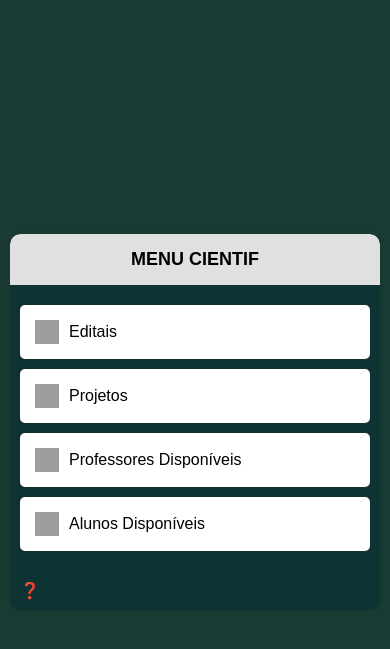
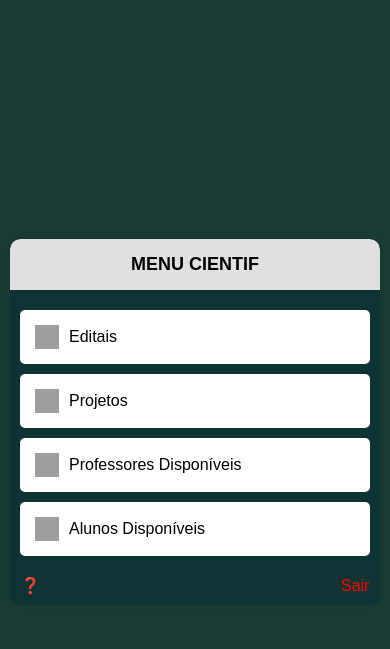
Before and after one commit to 3d5onLP/SUAC, a PHP site: page /view_menu.html in a window 390 px wide. Shown: the top 649 px of the page. Run offline with PHP 8.4, Linux system fonts and the light colour scheme; grey boxes are pictures that could not be loaded.

Commit message:
Teste de responsividade
margem adicionada

```diff
--- a/VIEW/VIEW_MENU/view_menu.css
+++ b/VIEW/VIEW_MENU/view_menu.css
@@ -114,8 +114,18 @@ a{
     height: 24px;
 }
 
-footer {
-    width: 100%;
-    text-align: left;
-    padding: 10px;
-  }
+footer{
+  padding-bottom: 10px;
+
+}
+
+.interrogacao{
+  margin-right: 40%;
+
+}
+
+.sair{
+  margin-left: 40%;
+  color: red;
+
+}
--- a/VIEW/VIEW_MENU/view_menu.html
+++ b/VIEW/VIEW_MENU/view_menu.html
@@ -34,8 +34,12 @@
             </ul>
         </div>
         <footer>
-            <a href="/VIEW/VIEW_DUVIDAS/view_duvidas.html">❓</a>
+            <a class="interrogacao" href="/VIEW/VIEW_DUVIDAS/view_duvidas.html">❓</a>
+
+            <a class="sair" href="/VIEW/VIEW_LOGIN/view_login.html">Sair</a>
         </footer>
+
+
     </div>
 </body>
 
```
